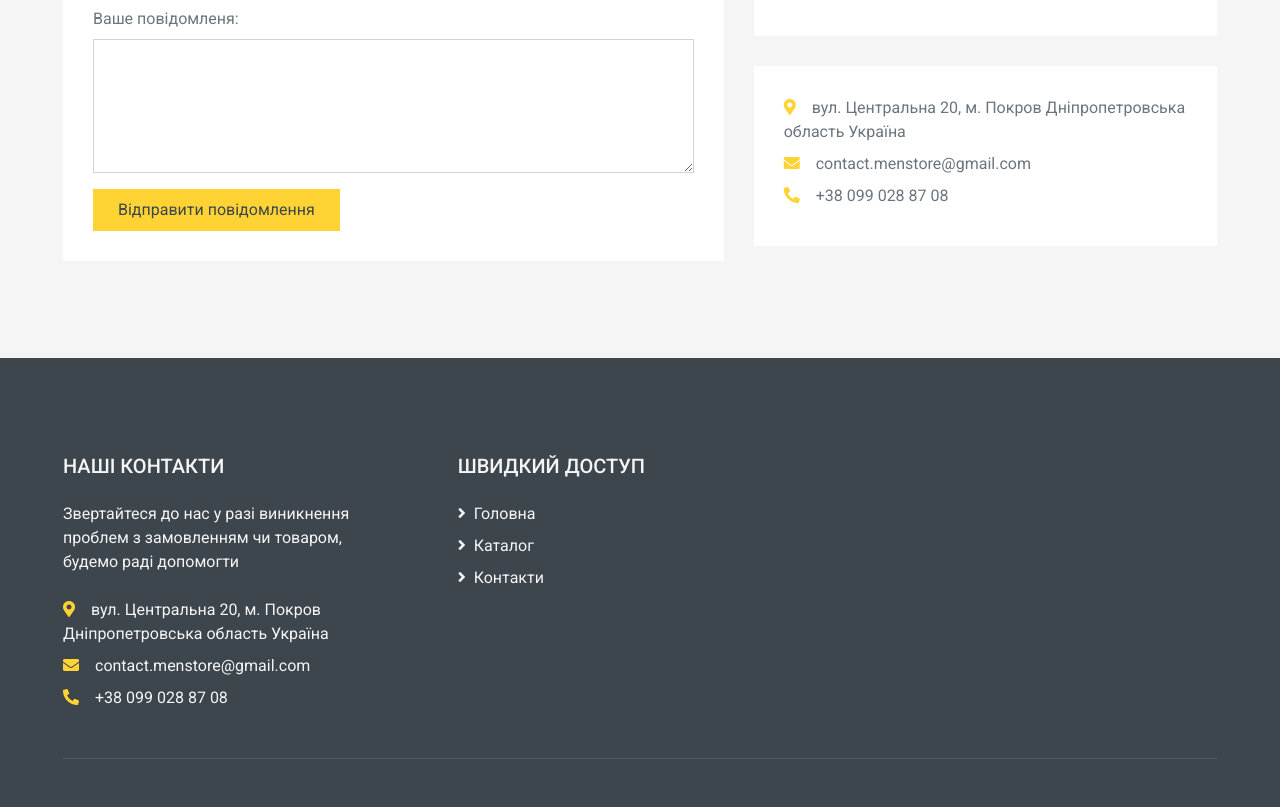
After one commit to StanislavSapal/Internet-shop, a Django app: page /contact/ in a window 1280 px wide. The commit adds this page. Shown: the part 522-1329 px from the top of the page. Run offline with Django 4.2, Linux system fonts and the light colour scheme; data comes from the database, SQL or seed files in the repository; data that the repository does not hold is empty; some libraries are stand-ins or nearby versions.

Commit message:
contact page has been created

```diff
--- /dev/null
+++ b/menstoreproject/menstoreproject/forms.py
@@ -0,0 +1,23 @@
+from django import forms
+from django.core.mail import send_mail
+
+
+class ContactForm(forms.Form):
+    name = forms.CharField(label="Ваше ім'я", widget=forms.TextInput(attrs={'class': 'form-control'}))
+    email = forms.EmailField(label="Ваша email-адреса",
+                             widget=forms.EmailInput(attrs={'autocomplete': 'off',
+                                                            'class': 'form-control',
+                                                            'placeholder': 'example@mail.com',
+                                                            'required': 'required'}),
+                             error_messages={'invalid': 'Введіть коректну email адресу'})
+    subject = forms.CharField(label="Тема",
+                              widget=forms.TextInput(attrs={'class': 'form-control'}))
+    message = forms.CharField(label="Ваше повідомленя",
+                              widget=forms.Textarea(attrs={'class': 'form-control', 'rows': 5}))
+
+    def send_email(self):
+        user_message = "{name} / {email} said: ".format(name=self.cleaned_data.get('name'),
+                                                        email=self.cleaned_data.get('email'))
+        user_message += "\n\n{0}".format(self.cleaned_data.get('message'))
+        send_mail(self.cleaned_data['subject'], user_message, 'sapalstanislav@ukr.net',
+                  ['sapals.rozetka@gmail.com'], fail_silently=False)
--- /dev/null
+++ b/menstoreproject/menstoreproject/templates/contact_us.html
@@ -0,0 +1,39 @@
+{% extends 'base.html' %}
+{% load static %}
+
+{% block content %}
+<div class="container-fluid">
+        <h2 class="section-title position-relative text-uppercase mx-xl-5 mb-4">
+            <span class="bg-secondary pr-3">
+            Зв'язатися з нами
+            </span>
+        </h2>
+        <div class="row px-xl-5">
+            <div class="col-lg-7 mb-5">
+                <div class="contact-form bg-light p-30">
+                    <form action="{% url 'contact' %}" method="post">
+                        {% csrf_token %}
+                        {{ form.as_p }}
+                        <button class="btn btn-primary py-2 px-4" type="submit" id="sendMessageButton">
+                            Відправити повідомлення
+                        </button>
+                    </form>
+                </div>
+            </div>
+            <div class="col-lg-5 mb-5">
+                <div class="bg-light p-30 mb-30">
+                    <iframe style="width: 100%; height: 250px; border:0;"
+                    src="https://www.google.com/maps/embed?pb=!1m18!1m12!1m3!1d80697.8934379674!2d34.06802561820101!3d47.64892973787719!2m3!1f0!2f0!3f0!3m2!1i1024!2i768!4f13.1!3m3!1m2!1s0x40db5b77958357e3%3A0xf0214ddbf6cf33f0!2z0J_QvtC60YDQvtCyLCDQlNC90ZbQv9GA0L7Qv9C10YLRgNC-0LLRgdGM0LrQsCDQvtCx0LvQsNGB0YLRjCwgNTMzMDA!5e0!3m2!1suk!2sua!4v1680349065683!5m2!1suk!2sua"
+                    frameborder="0" allowfullscreen="" aria-hidden="false" tabindex="0"></iframe>
+                </div>
+                <div class="bg-light p-30 mb-3">
+                    <p class="mb-2"><i class="fa fa-map-marker-alt text-primary mr-3"></i>вул. Центральна 20, м. Покров
+                        Дніпропетровська область Україна</p>
+                    <p class="mb-2"><i class="fa fa-envelope text-primary mr-3"></i>contact.menstore@gmail.com</p>
+                    <p class="mb-2"><i class="fa fa-phone-alt text-primary mr-3"></i>+38 099 028 87 08</p>
+                </div>
+            </div>
+        </div>
+    </div>
+
+{% endblock %}
--- a/menstoreproject/menstoreproject/templates/inc/_navbar.html
+++ b/menstoreproject/menstoreproject/templates/inc/_navbar.html
@@ -34,7 +34,7 @@
                         {% if request.user.is_authenticated %}
                         <a href="{% url 'orders' %}" class="nav-item nav-link">Мої замовлення</a>
                         {% endif %}
-                        <a href="contact.html" class="nav-item nav-link">Контакти</a>
+                        <a href="{% url 'contact' %}" class="nav-item nav-link">Контакти</a>
                     </div>
                     <div class="navbar-nav ml-auto py-0 d-none d-lg-block">
                         <a href="{% url 'cart' %}" class="btn px-0 ml-3">
--- a/menstoreproject/menstoreproject/urls.py
+++ b/menstoreproject/menstoreproject/urls.py
@@ -18,7 +18,7 @@ from django.urls import path, include
 from django.conf import settings
 from django.conf.urls.static import static
 
-from .views import HomeView
+from .views import HomeView, ContactView
 
 
 urlpatterns = [
@@ -27,6 +27,7 @@ urlpatterns = [
     path("ckeditor/", include('ckeditor_uploader.urls')),
     path("api/v1/", include('cart.urls')),
     path('', HomeView.as_view(), name='home'),
+    path('contact/', ContactView.as_view(), name='contact'),
     path('', include('catalog.urls')),
     path('', include('cart.urls')),
     path('', include('order.urls')),
--- a/menstoreproject/menstoreproject/views.py
+++ b/menstoreproject/menstoreproject/views.py
@@ -1,6 +1,9 @@
 from django.db.models import Count
 from django.views.generic import ListView
 from catalog.models import Product, Category
+from .forms import ContactForm
+from django.views.generic.edit import FormView
+from django.contrib import messages
 
 
 class HomeView(ListView):
@@ -12,3 +15,14 @@ class HomeView(ListView):
         context['categories'] = Category.objects.annotate(cnt=Count('product'))
         context['best_products'] = Product.objects.filter(top_seller=True)
         return context
+
+
+class ContactView(FormView):
+    template_name = 'contact_us.html'
+    form_class = ContactForm
+    success_url = '/'
+
+    def form_valid(self, form):
+        form.send_email()
+        messages.success(self.request, 'Дякуємо! Ваше повідомлення відправлено')
+        return super().form_valid(form)
```
Also changed, not shown: menstoreproject/menstoreproject/settings.py (+8 -0 lines).
